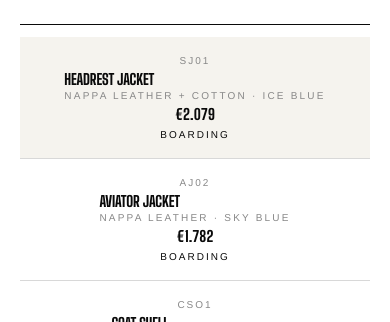
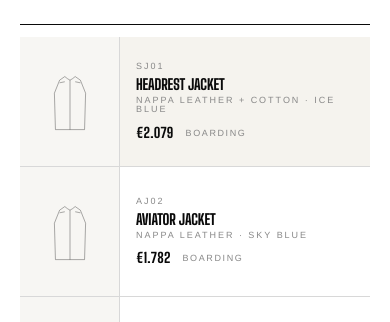
Before and after one commit to emanueleromito/7c-site, a website built with Vite: page src/index.html in a window 390 px wide. Shown: the part 474-796 px from the top of the page. Built offline with nearby package versions, Linux system fonts and the light colour scheme; a web font is replaced by a local one.

Commit message:
UI: Refactor mobile arrivals into product cards with inline silhouette

```diff
--- a/src/index.html
+++ b/src/index.html
@@ -1223,6 +1223,11 @@
       align-items: center;
     }
 
+    /* Desktop: make wrapper divs transparent to the grid */
+    .board-row .row-sil { display: none; }
+    .board-row .row-info { display: contents; }
+    .board-row .row-price-stat { display: contents; }
+
     .board-cols {
       font-family: "Helvetica Neue", "Inter", sans-serif;
       font-weight: 400;
@@ -1698,20 +1703,84 @@
       .passport { grid-template-columns: 1fr; gap: 40px; padding: 60px 20px; }
       .subscribe { display: block; padding: 60px 20px; }
       .subscribe .sub-copy { margin-bottom: 40px; }
-      /* Arrivals: switch rows to flex so hidden items don't leave ghost cells */
+
+      /* Arrivals: full-width product cards on mobile */
+      .board-layout { grid-template-columns: 1fr; gap: 0; }
+      .board-viewer { display: none; }
       .board-cols { display: none; }
+
       .board-row {
         display: flex;
+        flex-direction: row;
+        align-items: stretch;
+        gap: 0;
+        padding: 0;
+        border-bottom: 1px solid var(--grey-lt);
+        background: #fff;
+        transition: background .2s;
+        min-height: 130px;
+      }
+      .board-row:active { background: #f5f3ee; }
+      .board-row:hover { padding-left: 0; background: #f5f3ee; }
+
+      /* Silhouette thumbnail — left panel of card */
+      .board-row .row-sil {
+        display: flex;
+        align-items: center;
+        justify-content: center;
+        width: 100px;
+        flex-shrink: 0;
+        background: #f7f6f3;
+        border-right: 1px solid var(--grey-lt);
+        padding: 16px 12px;
+      }
+      .board-row .row-sil svg {
+        width: 52px;
+        height: 72px;
+        color: #1a1a1a;
+      }
+
+      /* Info panel — right side of card */
+      .board-row .row-info {
+        display: flex;
         flex-direction: column;
-        gap: 4px;
-        padding: 18px 0;
+        justify-content: center;
+        gap: 5px;
+        padding: 18px 16px;
+        flex: 1;
+        min-width: 0;
+      }
+      .board-row .flt { font-size: 9px; letter-spacing: .22em; color: var(--grey); }
+      .board-row .name {
+        font-size: clamp(14px, 3.8vw, 19px);
+        line-height: 1.1;
+        white-space: nowrap;
+        overflow: hidden;
+        text-overflow: ellipsis;
+      }
+      .board-row .name span {
+        display: block;
+        font-size: 9px;
+        color: var(--grey);
+        margin-top: 3px;
+        white-space: normal;
+        overflow: visible;
+        text-overflow: unset;
       }
       .board-row .route, .board-row .gate { display: none; }
-      .board-row .flt { font-size: 10px; }
-      .board-row .name { font-size: clamp(15px, 3.5vw, 20px); }
-      .board-row .name span { margin-top: 2px; }
-      .board-row .price { font-size: 15px; }
-      .board-row .stat { justify-content: flex-start; margin-top: 2px; }
+      .board-row .row-price-stat {
+        display: flex;
+        align-items: center;
+        gap: 12px;
+        margin-top: 4px;
+      }
+      .board-row .price { font-size: 14px; }
+      .board-row .stat {
+        font-size: 9px;
+        letter-spacing: .18em;
+        color: var(--grey);
+        justify-content: flex-start;
+      }
     }
   </style>
 </head>
@@ -1950,14 +2019,20 @@
     ];
     const rows = fleet.map((f, i) => {
       const cls = f.stat === 'SOLD OUT' || f.stat === 'STANDBY' ? 'boarded' : '';
+      const silSvg = sils[f.sil] || sils.jacket;
       return `<a class="board-row" href="#" data-i="${i}">
-      <div class="flt">${f.flt}</div>
-      <div class="name">${f.name}<span>${f.cat}</span></div>
-      <div class="route">${f.route}</div>
-      <div class="gate">G ${f.gate}</div>
-      <div class="price">${f.price}</div>
-      <div class="stat ${cls}">${f.stat}</div>
-    </a>`;
+        <div class="row-sil">${silSvg}</div>
+        <div class="row-info">
+          <div class="flt">${f.flt}</div>
+          <div class="name">${f.name}<span>${f.cat}</span></div>
+          <div class="row-price-stat">
+            <div class="price">${f.price}</div>
+            <div class="stat ${cls}">${f.stat}</div>
+          </div>
+        </div>
+        <div class="route" style="display:none">${f.route}</div>
+        <div class="gate" style="display:none">G ${f.gate}</div>
+      </a>`;
     }).join('');
     document.getElementById('board-rows').innerHTML = rows;
 
```
